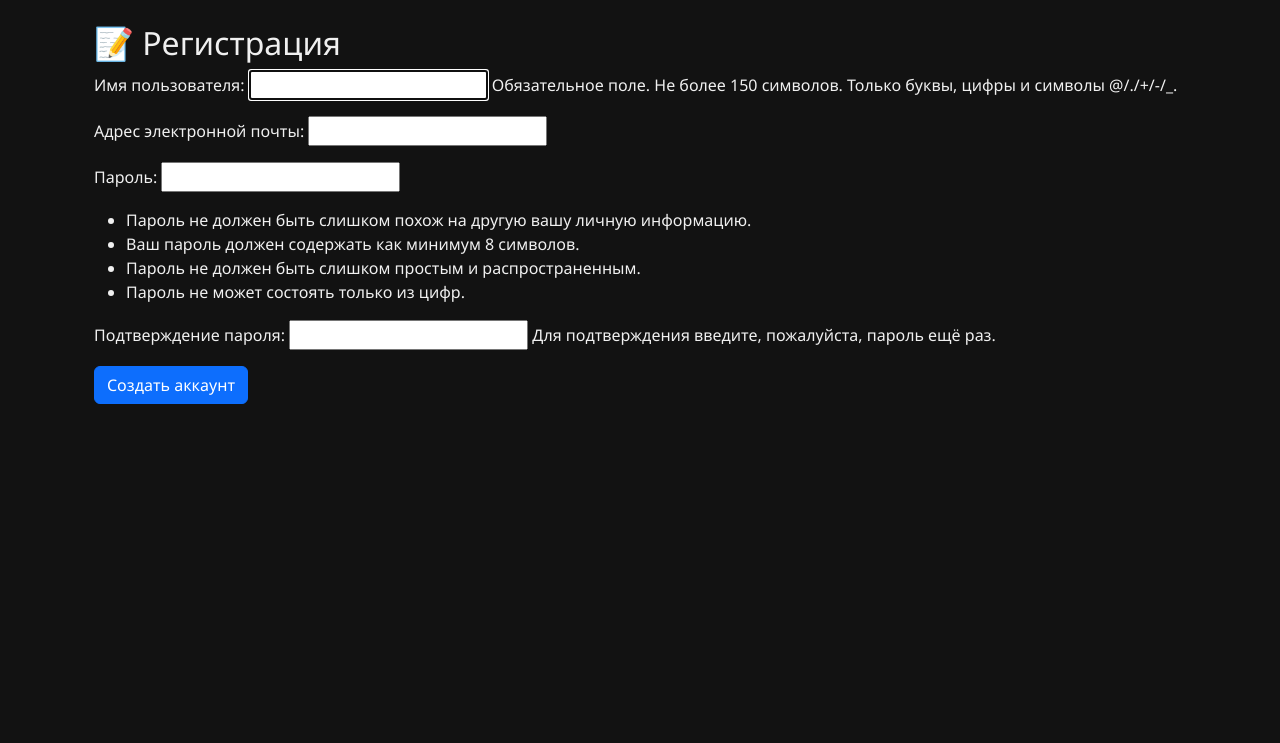
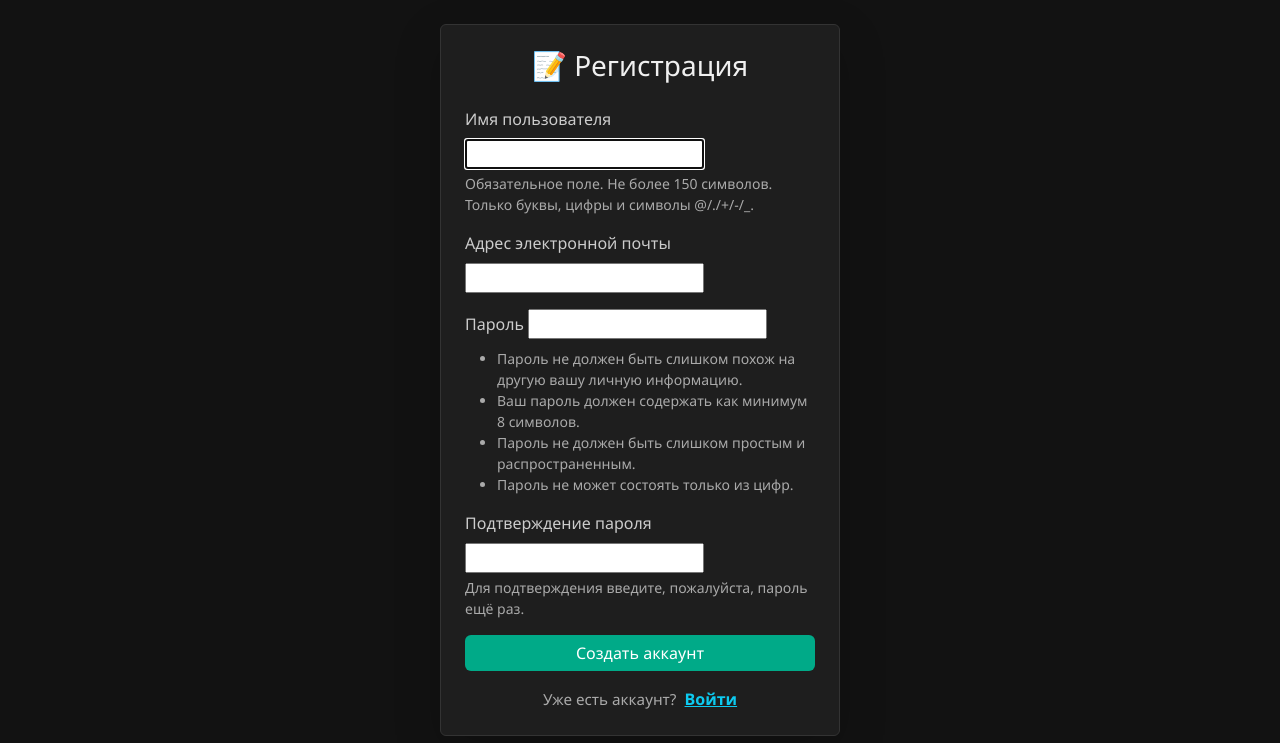
Before and after one commit to SkaVP/game_library, a Django app: page /register/ in a window 1280 px wide. Shown: the part 57-800 px from the top of the page. Run offline with Django 5.2, Linux system fonts and the light colour scheme.

Commit message:
fix: форма регистрации

```diff
--- a/core/static/css/dark_theme.css
+++ b/core/static/css/dark_theme.css
@@ -56,19 +56,22 @@ body {
 
 /* Формы */
 .form-label {
-    color: #cccccc;
+    color: #cccccc !important;
 }
 .form-control {
     background-color: #2a2a2a;
-    color: #f0f0f0;
+    color: #f0f0f0 !important;
     border: 1px solid #555;
 }
 .form-control::placeholder {
-    color: #888;
+    color: #888 !important;
 }
 .form-control:focus {
     border-color: #00ffcc;
     box-shadow: 0 0 0 0.2rem rgba(0, 255, 204, 0.25);
+}
+.form-text {
+    color: #aaaaaa !important;
 }
 
 /* Кнопки */
--- a/core/templates/core/login.html
+++ b/core/templates/core/login.html
@@ -16,6 +16,11 @@
                 <input type="password" name="password" id="password" class="form-control" required>
             </div>
             <button type="submit" class="btn btn-success w-100">Войти</button>
+
+            <div class="text-center mt-3">
+                <span class="text-muted">Нет аккаунта?</span>
+                <a href="{% url 'register' %}" class="text-info fw-semibold ms-1">Зарегистрироваться</a>
+            </div>
         </form>
     </div>
 </div>
--- a/core/templates/core/register.html
+++ b/core/templates/core/register.html
@@ -2,8 +2,9 @@
 {% block title %}Регистрация{% endblock %}
 
 {% block content %}
-<div class="container mt-4">
-    <h2>📝 Регистрация</h2>
+<div class="d-flex justify-content-center align-items-center" style="min-height: 80vh;">
+    <div class="card shadow-lg p-4" style="max-width: 400px; width: 100%;">
+        <h3 class="text-center mb-4">📝 Регистрация</h3>
 
         {% if messages %}
             {% for message in messages %}
@@ -13,7 +14,7 @@
 
         {% if form.errors %}
             <div class="alert alert-danger">
-            <ul>
+                <ul class="mb-0">
                     {% for field in form %}
                         {% for error in field.errors %}
                             <li><strong>{{ field.label }}:</strong> {{ error }}</li>
@@ -28,8 +29,22 @@
 
         <form method="post">
             {% csrf_token %}
-        {{ form.as_p }}
-        <button type="submit" class="btn btn-primary">Создать аккаунт</button>
+            {% for field in form %}
+                <div class="mb-3">
+                    <label for="{{ field.id_for_label }}" class="form-label">{{ field.label }}</label>
+                    {{ field }}
+                    {% if field.help_text %}
+                        <div class="form-text">{{ field.help_text }}</div>
+                    {% endif %}
+                </div>
+            {% endfor %}
+            <button type="submit" class="btn btn-success w-100">Создать аккаунт</button>
         </form>
+
+        <div class="text-center mt-3">
+            <span class="text-muted">Уже есть аккаунт?</span>
+            <a href="{% url 'login' %}" class="text-info fw-semibold ms-1">Войти</a>
+        </div>
+    </div>
 </div>
 {% endblock %}
```
Also changed, not shown: db.sqlite3. Lines whose indentation alone changed are shown as unchanged.
